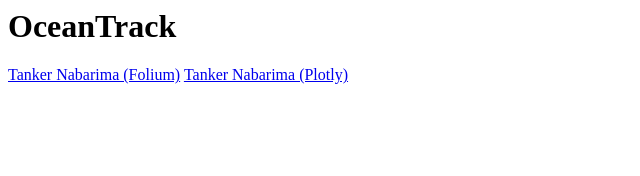
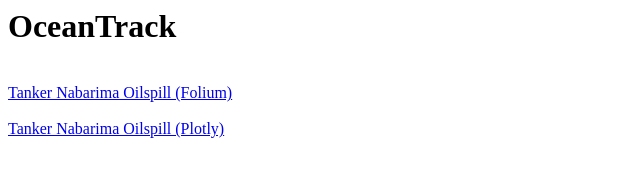
Before and after one commit to simonweppe/oceantrack, a plain HTML site: page index.html in a window 1280 px wide. Shown: the whole page, without its empty margins (0-640 px from the left). Drawn offline with Linux system fonts and the light colour scheme.

Commit message:
Update index.html

```diff
--- a/index.html
+++ b/index.html
@@ -1,3 +1,7 @@
 <h1> OceanTrack </h1>
-<a href="Nabarima2.html">Tanker Nabarima (Folium)</a>
-<a href="Nabarima2_plotly.html">Tanker Nabarima (Plotly)</a>
+</br>
+<a href="Nabarima2.html">Tanker Nabarima Oilspill (Folium)</a>
+</br>
+</br>
+<a href="Nabarima2_plotly.html">Tanker Nabarima Oilspill (Plotly)</a>
+</br>
```
